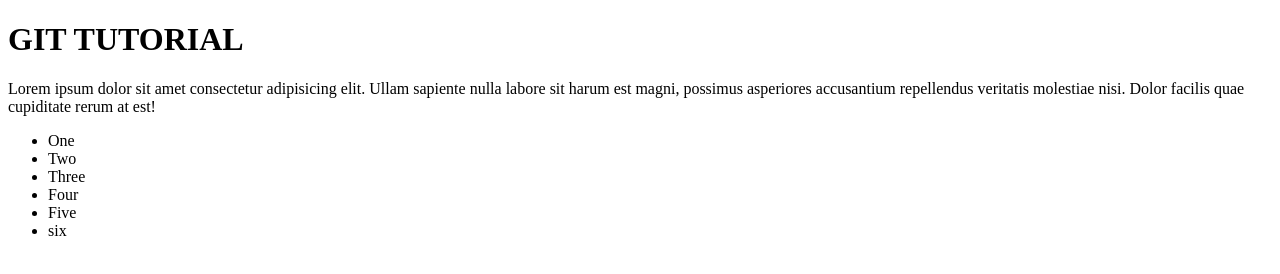
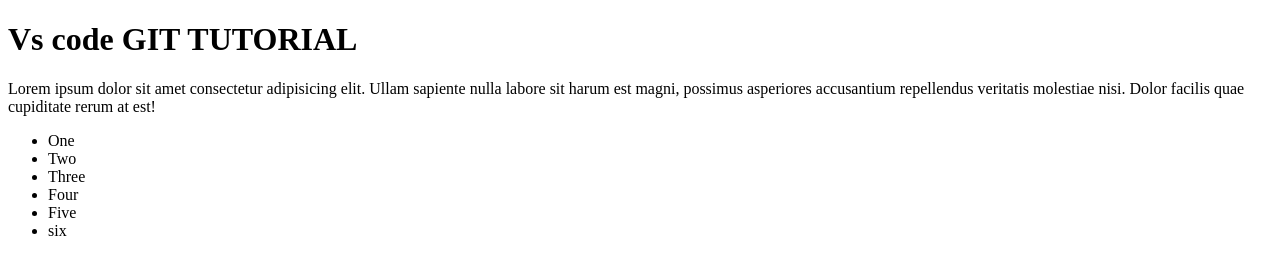
Before and after one commit to Phillcode/git-test, a plain HTML site: page index.html in a window 1280 px wide. Drawn offline with Linux system fonts and the light colour scheme.

```diff
--- a/index.html
+++ b/index.html
@@ -6,7 +6,7 @@
     <title>Git Tutiorial</title>
 </head>
 <body>
-    <h1>GIT TUTORIAL</h1>
+    <h1>Vs code GIT TUTORIAL</h1>
     <p>Lorem ipsum dolor sit amet consectetur adipisicing elit. Ullam sapiente nulla labore sit harum est magni, possimus asperiores accusantium repellendus veritatis molestiae nisi. Dolor facilis quae cupiditate
          rerum at est!</p>
          <ul>
```
